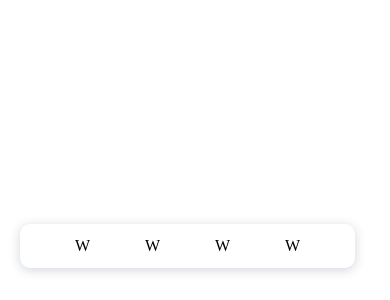
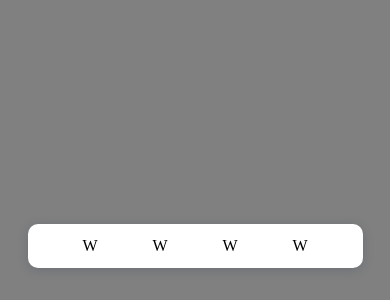
Before and after one commit to DerElchausdemAll/Students_App, a plain HTML site: page public/design/nav.html in a window 390 px wide. Shown: the part 556-856 px from the top of the page. Drawn offline with Linux system fonts and the light colour scheme; files whose address does not match are found by name.

Commit message:
nav now rly responsive..

```diff
--- a/public/design/nav.html
+++ b/public/design/nav.html
@@ -7,7 +7,7 @@
 		<title>Document</title>
 		<link rel="stylesheet" href="/css/nav.css" />
 	</head>
-	<body>
+	<body class="test">
 		<footer class="footer__nav">
 			<nav class="nav nav__wrapper">
 				<ul class="nav nav__ul">
```
Also changed, not shown: public/css/nav.css (+3 -10 lines).
